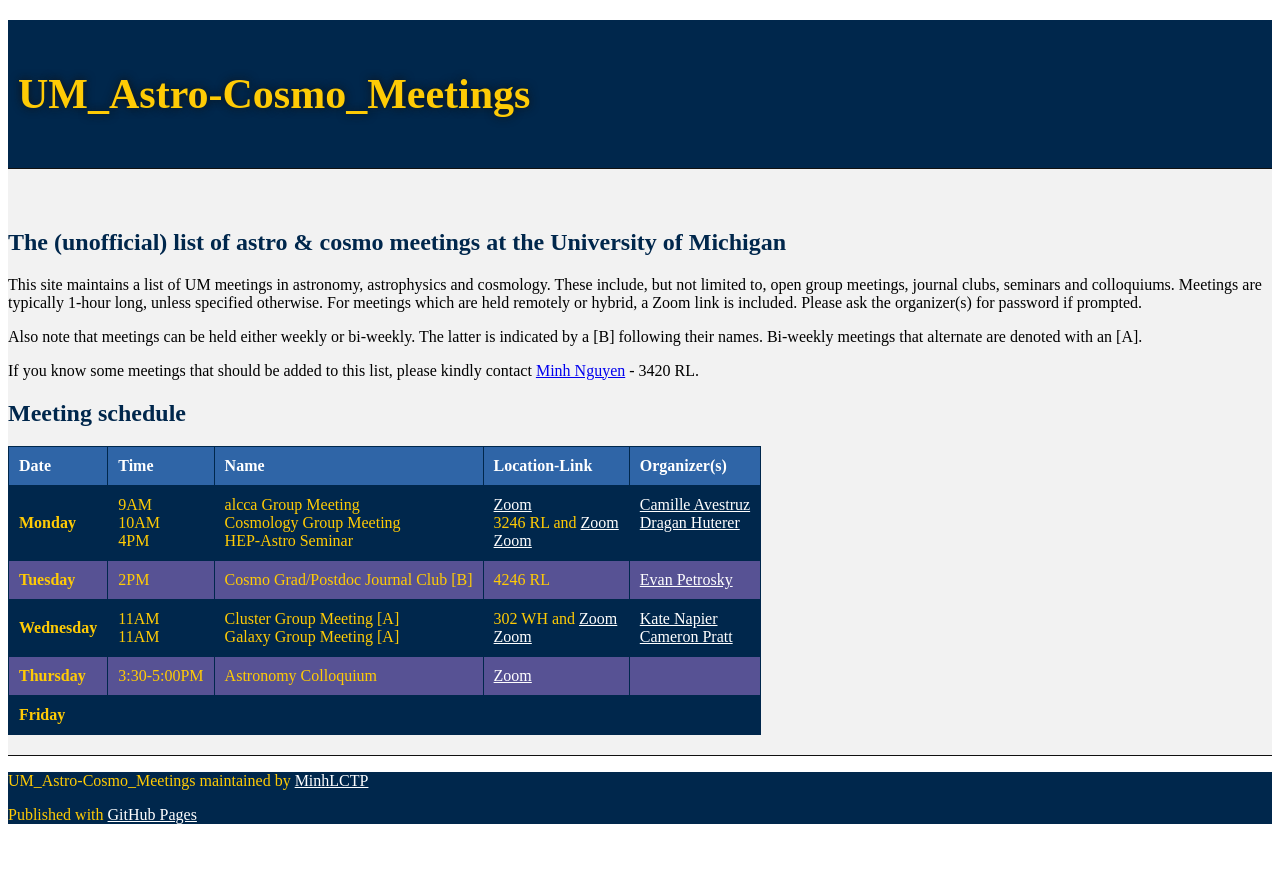
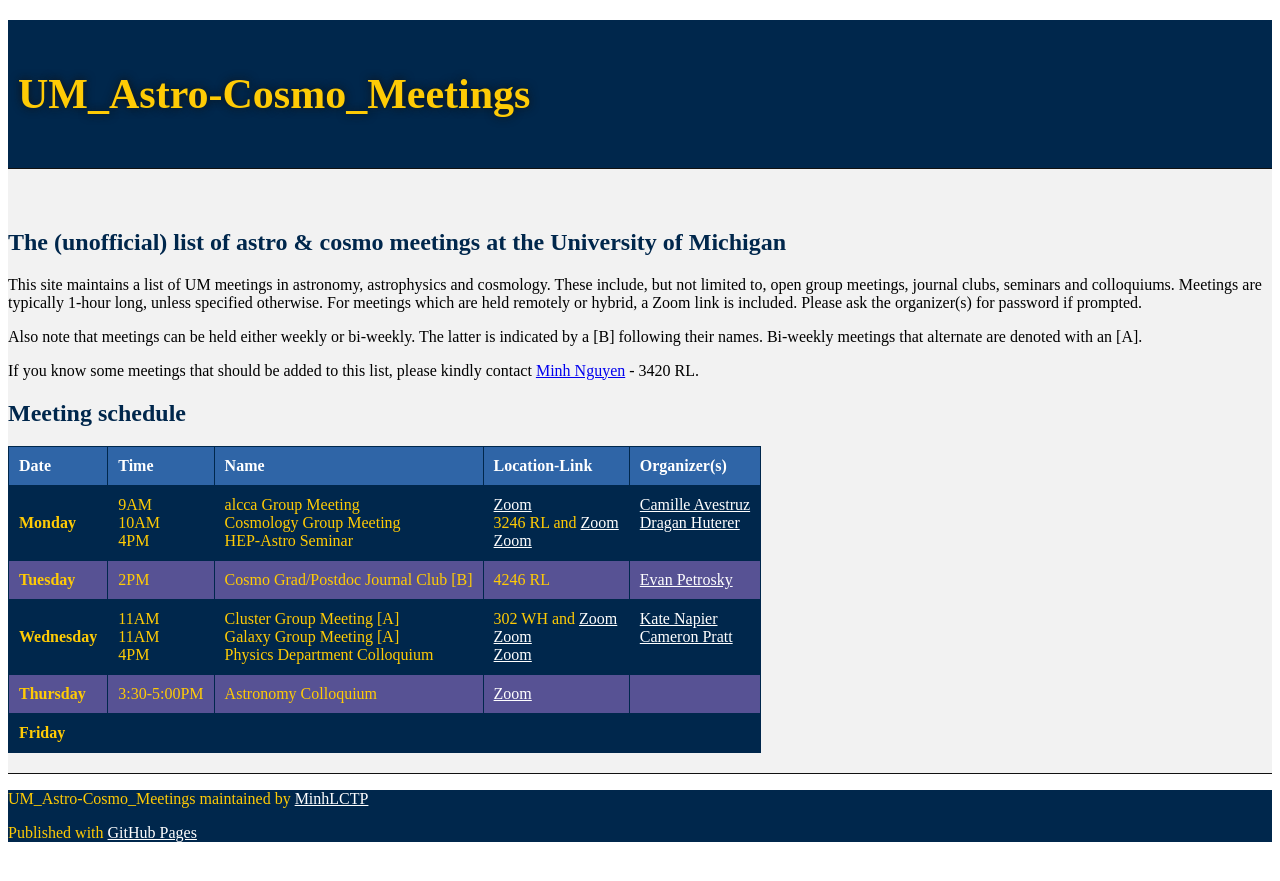
Before and after one commit to MinhLCTP/UM_Astro-Cosmo_Meetings, a Jekyll site: the page built from index.md, in a window 1280 px wide. Shown: the top 881 px of the page. Built offline with Jekyll 4.4.1, drawn with Linux system fonts in a browser that asks for light colours; our own code applies the rules of GitHub Pages for plain Markdown files; the repository's description, which GitHub fills in, is left out.

Commit message:
Add Physics Colloquium

```diff
--- a/index.md
+++ b/index.md
@@ -12,6 +12,6 @@ If you know some meetings that should be added to this list, please kindly conta
 | :---------- | :------------ | :---------------------------------------------- | :------------ | :----------- |
 | **Monday**     | 9AM <br> 10AM <br> 4PM | alcca Group Meeting <br> Cosmology Group Meeting <br> HEP-Astro Seminar  | [Zoom](https://umich.zoom.us/j/6514677175?pwd=ZC9jMU0yclFlQmEwZmUzdlpxL2xhQT09) <br> 3246 RL and [Zoom](https://umich.zoom.us/j/3169541237) <br> [Zoom](https://umich.zoom.us/j/91409362110)  | [Camille Avestruz](mailto:cavestru@umich.edu) <br> [Dragan Huterer](mailto:huterer@umich.edu) <br> &nbsp;       |
 | **Tuesday**     | 2PM        |  Cosmo Grad/Postdoc Journal Club [B]    | 4246 RL		   | [Evan Petrosky](mailto:epetros@umich.edu.)
-| **Wednesday** | 11AM <br> 11AM | Cluster Group Meeting [A] <br> Galaxy Group Meeting [A]    | 302 WH and [Zoom]( https://umich.zoom.us/j/5476652018) <br> [Zoom](https://umich.zoom.us/j/9865861899)      | [Kate Napier](mailto:kanapier@umich.edu) <br> [Cameron Pratt](mailto:campratt@umich.edu)
+| **Wednesday** | 11AM <br> 11AM <br> 4PM | Cluster Group Meeting [A] <br> Galaxy Group Meeting [A] <br> Physics Department Colloquium | 302 WH and [Zoom]( https://umich.zoom.us/j/5476652018) <br> [Zoom](https://umich.zoom.us/j/9865861899) <br> [Zoom](https://umich.zoom.us/j/94692610056) | [Kate Napier](mailto:kanapier@umich.edu) <br> [Cameron Pratt](mailto:campratt@umich.edu) <br> &nbsp; |
 | **Thursday**    | 3:30-5:00PM        | Astronomy Colloquium      | [Zoom](https://umich.zoom.us/j/97444738063)         |
 | **Friday**      |         |       | 		   |
```
